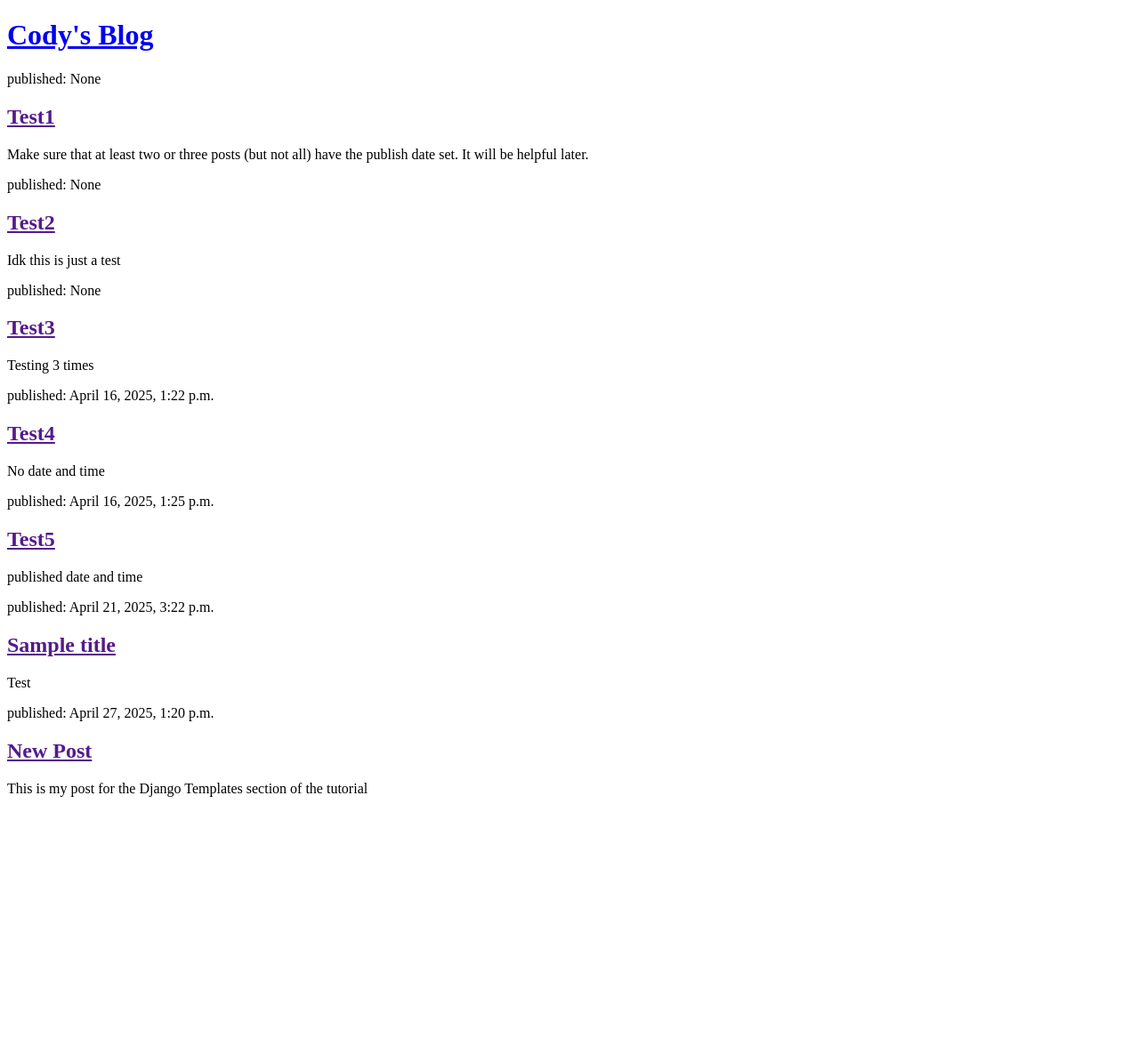
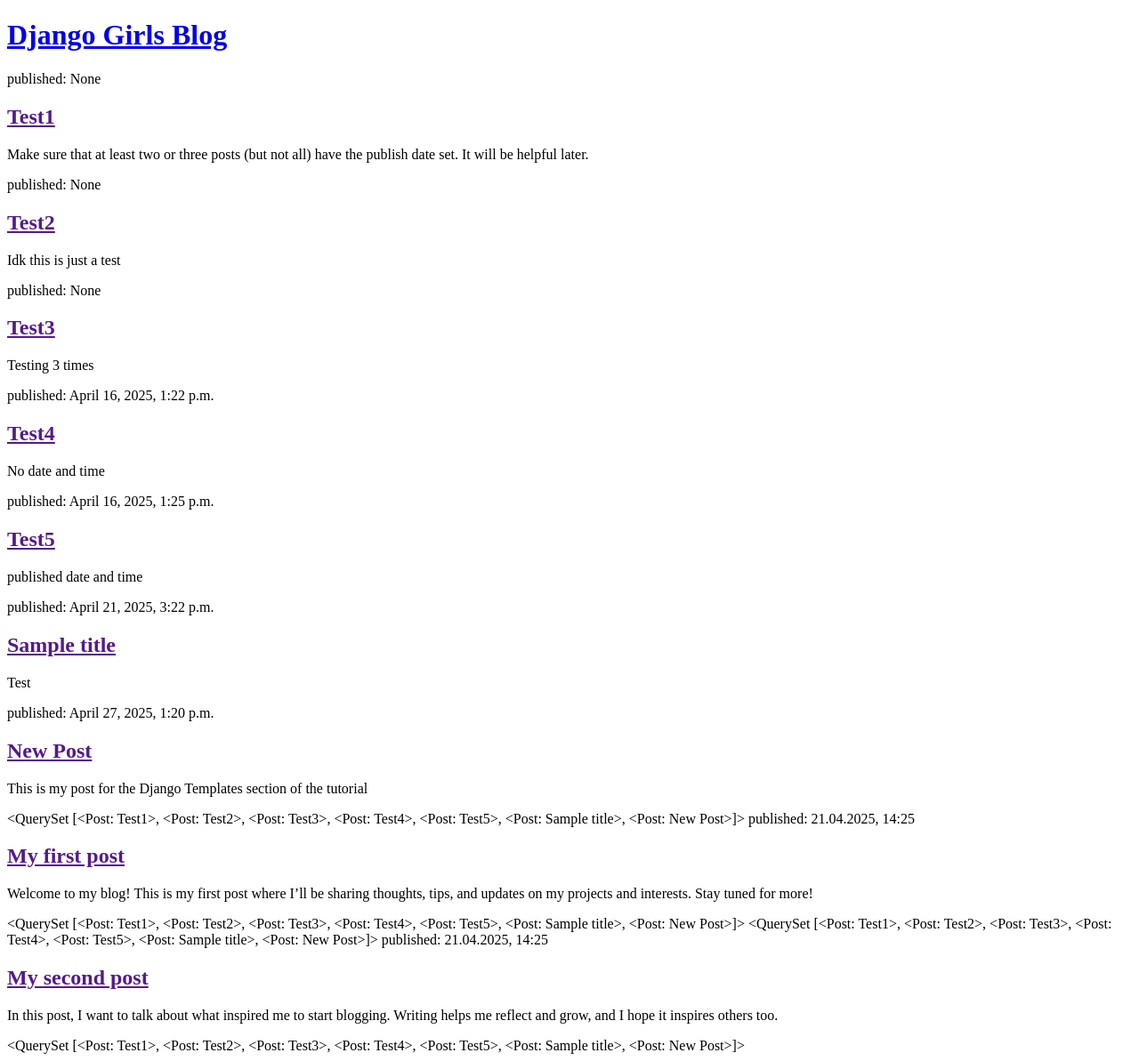
Before and after one commit to CodyNewkirk/Django-Introduction, a Django app: template blog/templates/blog/post_list.html in a window 1280 px wide. Shown: the whole page at 89% size. Before the commit the page ends 896 px from the top, so only its background shows below. Run offline with Django 5.2, Linux system fonts and the light colour scheme; the template is opened without the code that fills it: values that come from a table or form of the project are taken from there, others are empty; data comes from the database, SQL or seed files in the repository; both versions use the stored data as it was after the commit.

Commit message:
Modified templates to display posts from database.

```diff
--- a/blog/templates/blog/post_list.html
+++ b/blog/templates/blog/post_list.html
@@ -5,7 +5,7 @@
     </head>
     <body>
         <header>
-            <h1><a href="/">Cody's Blog</a></h1>
+            <h1><a href="/">Django Girls Blog</a></h1>
         </header>
 
         {% for post in posts %}
@@ -15,5 +15,18 @@
                 <p>{{ post.text|linebreaksbr }}</p>
             </article>
         {% endfor %}
+
+        {{ posts }}
+            <time>published: 21.04.2025, 14:25</time>
+            <h2><a href="">My first post</a></h2>
+            <p>Welcome to my blog! This is my first post where I’ll be sharing thoughts, tips, and updates on my projects and interests. Stay tuned for more!</p>
+        {{ posts }}
+
+        {{ posts }}
+            <time>published: 21.04.2025, 14:25</time>
+            <h2><a href="">My second post</a></h2>
+            <p>In this post, I want to talk about what inspired me to start blogging. Writing helps me reflect and grow, and I hope it inspires others too.</p>
+        {{ posts }}
+
     </body>
 </html>
```
Also changed, not shown: db.sqlite3.
